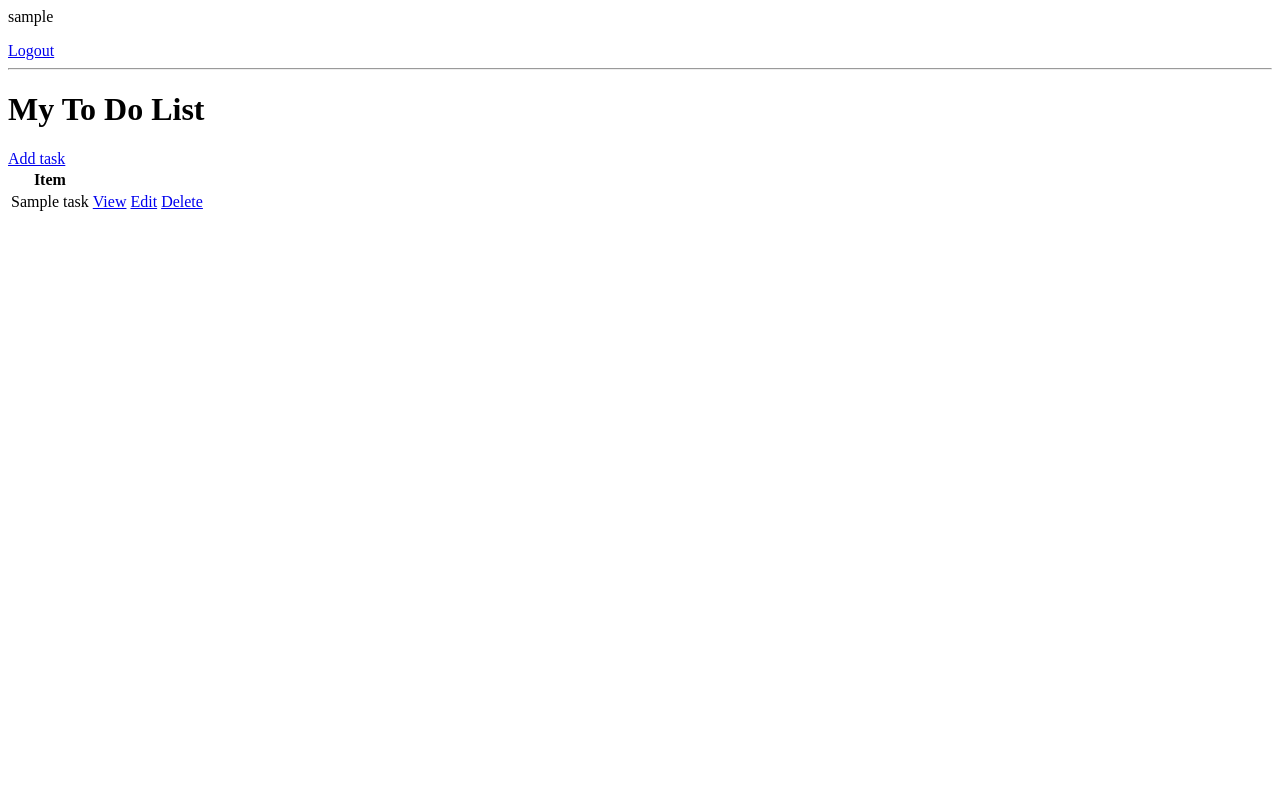
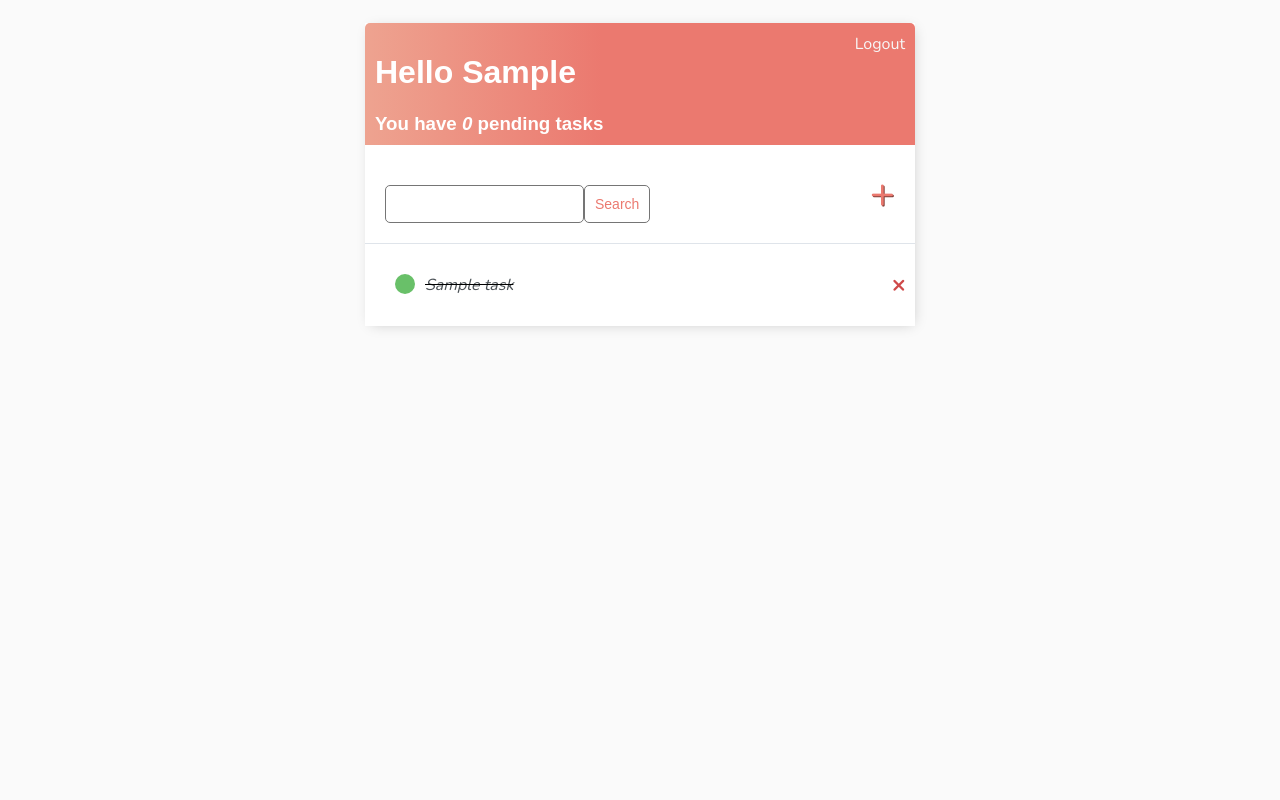
Before and after one commit to wasdNoah/django-todolist, a Django app: page / in a window 1280 px wide. Run offline with Django 4.2, Linux system fonts and the light colour scheme; a user stored in the database is signed in; tables that the repository leaves empty hold one stand-in row (values such as "Sample post").

Commit message:
Finished app with styling
Upcoming changes soon

```diff
--- /dev/null
+++ b/base/templates/base/main.html
@@ -0,0 +1,151 @@
+<!DOCTYPE html>
+<html lang="en">
+<head>
+    <meta http-equiv="Content-Type" content="text/html; charset=utf-8">
+    <meta http-equiv="X-UA-Compatible" content="IE=edge">
+    <meta name="viewport" content="width=device-width, initial-scale=1.0">
+    <title>To Do List</title>
+    <link href="https://fonts.googleapis.com/css2?family=Montserrat:wght@100;300;400;500;700&family=Nunito:wght@200&display=swap" rel="stylesheet">
+
+    <style>
+        body {
+            background-color: #FAFAFA;
+            font-family: 'Nunito', sans-serif;
+            padding-top: 15px;
+        }
+
+        h1,
+        h2,
+        h3,
+        h4,
+        h5,
+        h6
+            {
+            font-family: 'Raleway', sans-serif;
+        }
+
+        a,
+        p {
+            color: #4b5156
+        }
+
+        .container {
+            max-width: 550px;
+            margin: auto;
+            background-color: #fff;
+            -webkit-box-shadow: 2px 2px 13px -4px rgba(0, 0, 0, 0.21);
+            box-shadow: 2px 2px 13px -4px rgba(0, 0, 0, 0.21);
+        }
+
+        .header-bar {
+            display: flex;
+            justify-content: space-between;
+            color: #fff;
+            padding: 10px;
+            border-radius: 5px 5px 0 0;
+            background: linear-gradient(90deg, #EEA390 0%, #EB796F 43%, #EB796F 100%);
+        }
+
+        .header-bar a {
+            color: rgb(247, 247, 247);
+            text-decoration: none;
+        }
+
+        .task-wrapper {
+            display: flex;
+            align-items: center;
+            justify-content: space-between;
+            padding: 10px;
+            background-color: #fff;
+            border-top: 1px solid #dfe4ea;
+            overflow: hidden;
+        }
+
+        .task-title {
+            display: flex;
+            padding: 20px;
+        }
+
+        .task-title a {
+            text-decoration: none;
+            color: #4b5156;
+            margin-left: 10px;
+        }
+
+        .task-complete-icon {
+            height: 20px;
+            width: 20px;
+            background-color: rgb(105, 192, 105);
+            border-radius: 50%;
+        }
+
+        .task-incomplete-icon {
+            height: 20px;
+            width: 20px;
+            background-color: rgb(218, 218, 218);
+            border-radius: 50%;
+        }
+
+        .delete-link {
+            text-decoration: none;
+            font-weight: 900;
+            color: #cf4949;
+            font-size: 22px;
+            line-height: 0;
+            padding: 20px 0px;
+        }
+
+        #add-link {
+            color: #EB796F;
+            text-decoration: none;
+            font-size: 42px;
+            text-shadow: 1px 1px #81413b;
+        }
+
+        #search-add-wrapper {
+            display: flex;
+            justify-content: space-between;
+            align-items: center;
+            padding: 20px;
+        }
+
+        input[type=text],
+        input[type=password],
+        textarea {
+            border: 1px solid #757575;
+            border-radius: 5px;
+            padding: 10px;
+            width: 90%;
+        }
+
+        label {
+            padding-top: 10px !important;
+            display: block;
+        }
+
+        .button {
+            border: 1px solid #757575;
+            background-color: #FFF;
+            color: #EB796F;
+            padding: 10px;
+            font-size: 14px;
+            border-radius: 5px;
+            cursor: pointer;
+            text-decoration: none;
+        }
+
+        .card-body {
+            padding: 20px;
+        }
+    </style>
+</head>
+<body>
+    <div class="container">
+
+        {% block content %}
+
+        {% endblock content %}
+
+    </div>
+</body>
+</html>
--- a/base/templates/base/task_list.html
+++ b/base/templates/base/task_list.html
@@ -1,33 +1,49 @@
+{% extends 'base/main.html' %}
+
+{% block content %}
+
+<div class="header-bar">
+    <div>
+        <h1>Hello {{request.user|title}}</h1>
+        <h3 style="margin: 0;">You have <i>{{count}}</i> pending task{{count|pluralize:"s"}}</h3>
+    </div>
 
     {% if request.user.is_authenticated %}
-    <p>{{request.user}}</p>
     <a href="{% url 'logout' %}">Logout</a>
     {% else %}
     <a href="{% url 'login' %}">Login</a>
     {% endif %}
+</div>
 
-<hr>
-<h1>My To Do List {{color}}</h1>
+<div id="search-add-wrapper">
+    <form method="GET" style="margin-top: 20px; display: flex;">
+        <input type="text" name="search-area" value="{{search_input}}">
+        <input class="button" type="submit" value="Search">
+    </form>
+    <a id="add-link" href="{% url 'task-create' %}">&#x2b;</a>
+</div>
 
-<a href="{% url 'task-create' %}">Add task</a>
-
-<table>
-    <tr>
-        <th>Item</th>
-        <th></th>
-        <th></th>
-    </tr>
-
+<div class="task-items-wrapper">
     {% for task in tasks %}
-        <tr>
-            <td>{{task.title}}</td>
-            <td><a href="{% url 'task' task.id %}">View</a></td>
-            <td><a href="{% url 'task-update' task.id %}">Edit</a></td>
-            <td><a href="{% url 'task-delete' task.id %}">Delete</a></td>
-        </tr>
+    <div class="task-wrapper">
+        {% if task.complete %}
+        <div class="task-title">
+            <div class="task-complete-icon"></div>
+            <i><s><a href="{% url 'task-update' task.id %}">{{task}}</a></s></i>
+        </div>
+        <a class="delete-link" href="{% url 'task-delete' task.id %}">&#215;</a>
+        {% else %}
+        <div class="task-title">
+            <div class="task-incomplete-icon"></div>
+            <a href="{% url 'task-update' task.id %}">{{task}}</a>
+        </div>
+        <a class="delete-link" href="{% url 'task-delete' task.id %}">&#215;</a>
+        {% endif %}
+    </div>
 
     {% empty %}
     <h3>No items in list</h3>
     {% endfor %}
+</div>
 
-</table>
+{% endblock content %}
--- a/base/urls.py
+++ b/base/urls.py
@@ -1,11 +1,13 @@
 from django.urls import path
-from .views import TaskList, TaskDetail, TaskCreate, TaskUpdate, TaskDelete, CustomLoginView
+from .views import TaskList, TaskDetail, TaskCreate, TaskUpdate, TaskDelete, CustomLoginView, RegisterPage
 from django.contrib.auth.views import LogoutView
 
 
 urlpatterns = [
     path('login/', CustomLoginView.as_view(), name='login'),
     path('logout/', LogoutView.as_view(next_page='login'), name='logout'),
+    path('register/', RegisterPage.as_view(), name='register'),
+
     path('', TaskList.as_view(), name='tasks'),
     path('task/<int:pk>', TaskDetail.as_view(), name='task'),
     path('task-create/', TaskCreate.as_view(), name='task-create'),
--- a/base/views.py
+++ b/base/views.py
@@ -1,11 +1,14 @@
-from django.shortcuts import redirect
+from re import search
+from django.shortcuts import redirect, render
 from django.views.generic.list import ListView
 from django.views.generic.detail import DetailView
-from django.views.generic.edit import CreateView, UpdateView, DeleteView
+from django.views.generic.edit import CreateView, UpdateView, DeleteView, FormView
 from django.contrib.auth.views import LoginView
 
 from django.urls import reverse_lazy
 from django.contrib.auth.mixins import LoginRequiredMixin
+from django.contrib.auth.forms import UserCreationForm
+from django.contrib.auth import login
 
 from base.models import Task
 
@@ -17,6 +20,23 @@ class CustomLoginView(LoginView):
     def get_success_url(self):
         return reverse_lazy('tasks')
 
+class RegisterPage(FormView):
+    template_name = 'base/register.html'
+    form_class = UserCreationForm
+    redirect_authenticated_user = True
+    success_url = reverse_lazy('tasks')
+
+    def form_valid(self, form):
+        user = form.save()
+        if user is not None:
+            login(self.request, user)
+        return super(RegisterPage, self).form_valid(form)
+
+    def get(self, *args, **kwargs):
+        if self.request.user.is_authenticated:
+            return redirect('tasks')
+        return super(RegisterPage, self).get(*args, **kwargs)
+
 class TaskList(LoginRequiredMixin, ListView):
     model = Task
     context_object_name = 'tasks'
@@ -26,6 +46,12 @@ class TaskList(LoginRequiredMixin, ListView):
 
         context['tasks'] = context['tasks'].filter(user=self.request.user)
         context['count'] = context['tasks'].filter(complete=False).count()
+
+        search_input = self.request.GET.get('search-area') or ''
+        if search_input:
+            context['tasks'] = context['tasks'].filter(title__startswith=search_input)
+
+        context['search_input'] = search_input
         return context
 
 class TaskDetail(LoginRequiredMixin, DetailView):
```
Also changed, not shown: base/templates/base/login.html (+17 -6 lines), base/templates/base/register.html (added, +25 -0 lines), base/templates/base/task_confirm_delete.html (+18 -6 lines), base/templates/base/task_form.html (+18 -7 lines). Lines whose indentation alone changed are shown as unchanged.
